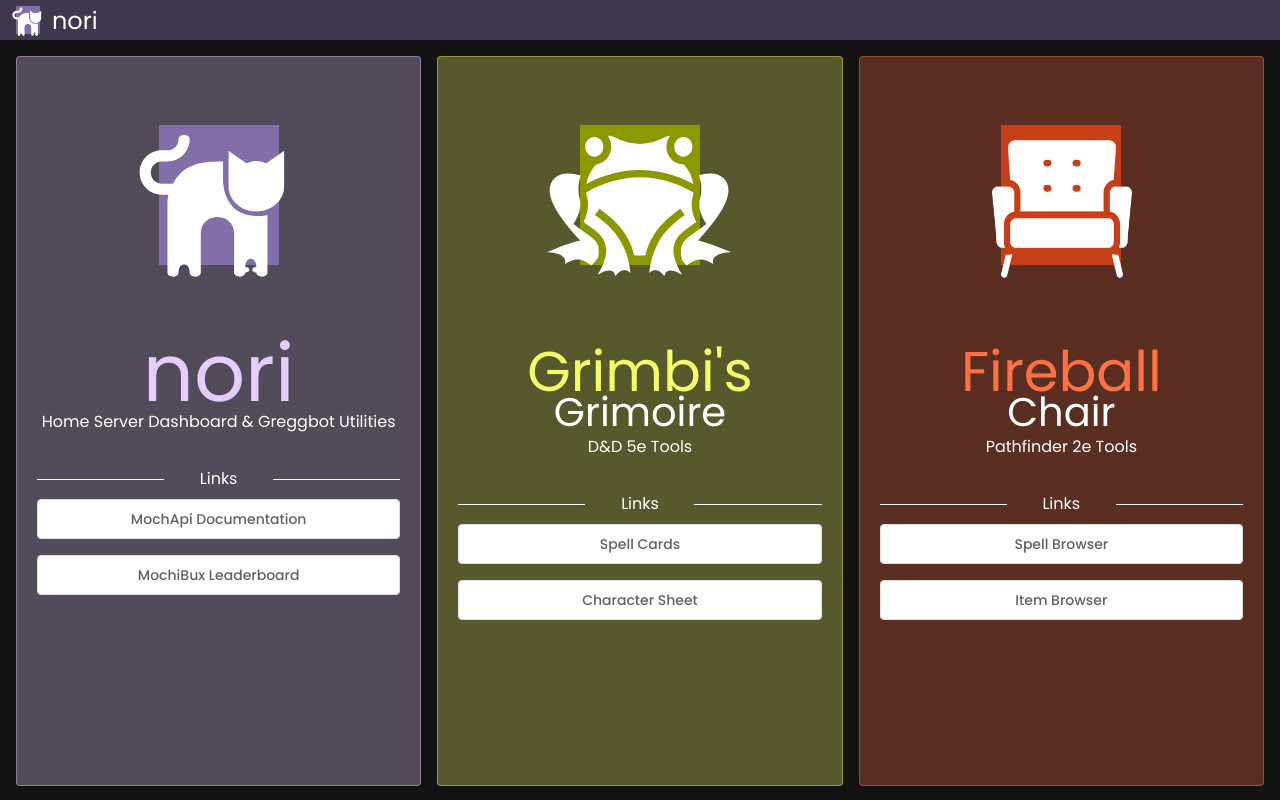
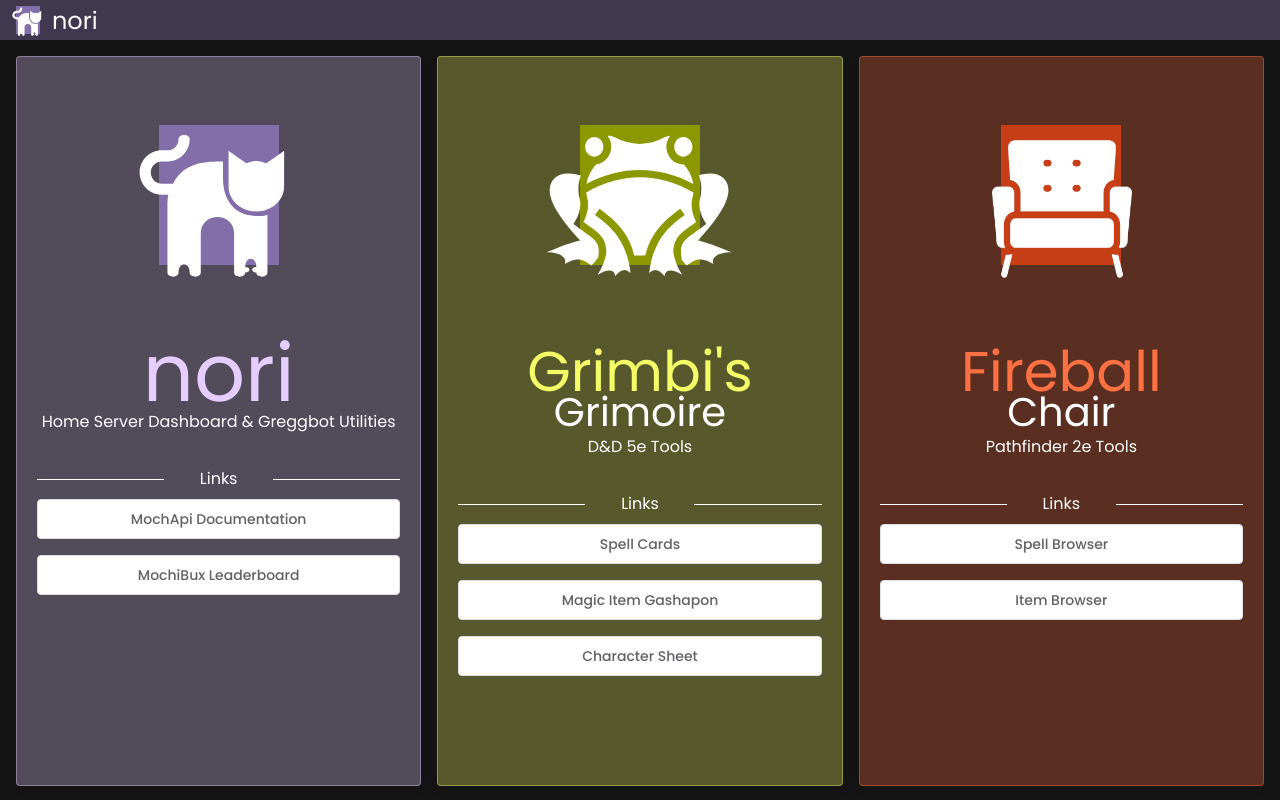
Before and after one commit to tsnoel/nori-zone, a Vue app: page / in a window 1280 px wide. Built offline with nearby package versions, Linux system fonts and the light colour scheme.

Commit message:
Add item gen button to dashboard

```diff
--- a/src/router/index.js
+++ b/src/router/index.js
@@ -1,4 +1,4 @@
-import { createWebHistory, createRouter } from 'vue-router';
+import { createWebHashHistory, createRouter } from 'vue-router';
 
 import dashboard from '@/views/dashboard.vue';
 import mochibux from '@/views/mochibux.vue';
@@ -17,7 +17,7 @@ const routes = [
 ];
 
 const router = createRouter({
-  history: createWebHistory(),
+  history: createWebHashHistory(),
   routes
 });
 
--- a/src/views/dashboard.vue
+++ b/src/views/dashboard.vue
@@ -23,7 +23,7 @@
                     <el-button @click="navigate('mochapi/')" class="nori-btn">
                         MochApi Documentation
                     </el-button>
-                    <el-button @click="navigate('mochibux')" class="nori-btn">
+                    <el-button @click="navigate('#/mochibux')" class="nori-btn">
                         MochiBux Leaderboard
                     </el-button>
                 </div>
@@ -50,6 +50,10 @@
                     </div>
                     <el-button @click="navigate('grimoire/#/')" class="grim-btn">
                         Spell Cards
+                    </el-button>
+                    <el-button @click="navigate('grimoire/#/items')"
+                        class="grim-btn">
+                        Magic Item Gashapon
                     </el-button>
                     <el-button @click="navigate('grimoire/#/character-sheet')"
                         class="grim-btn">
```
